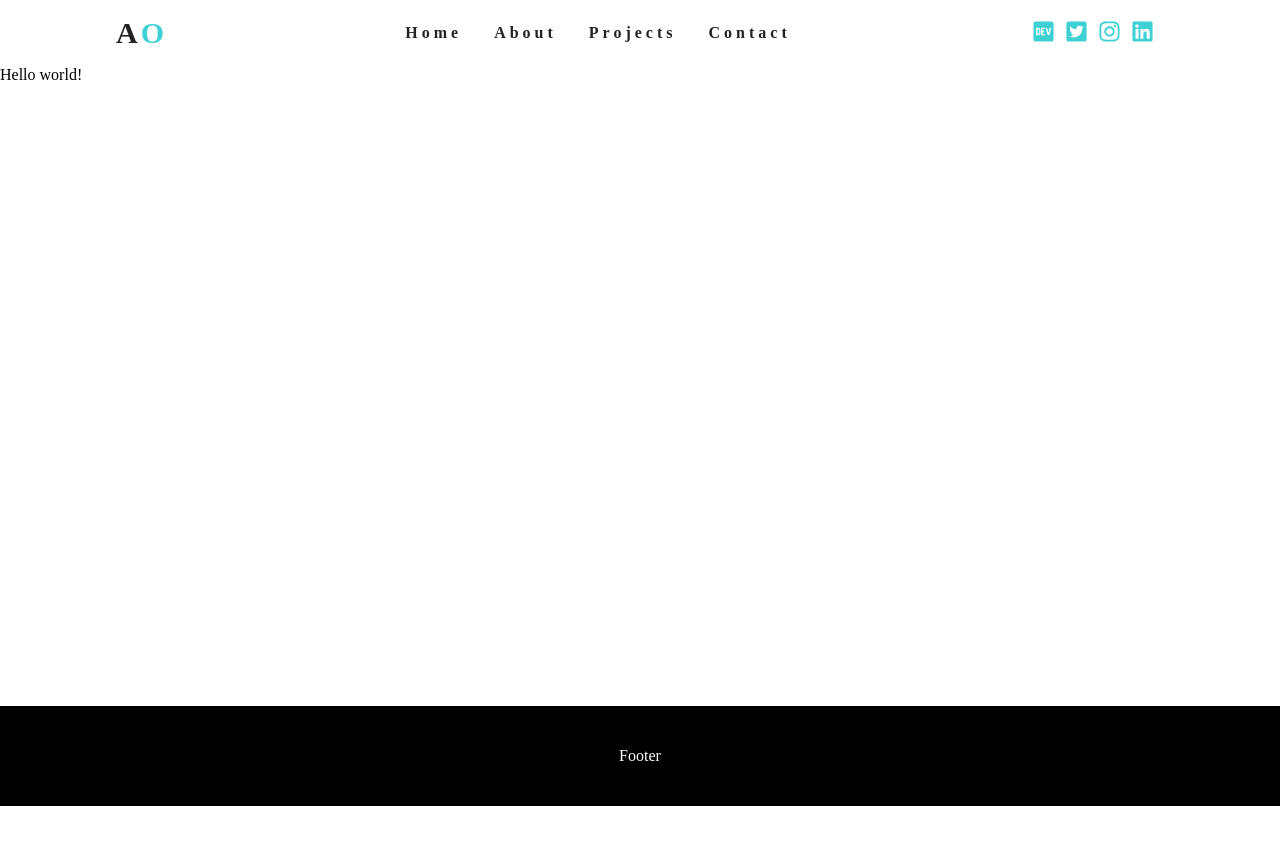
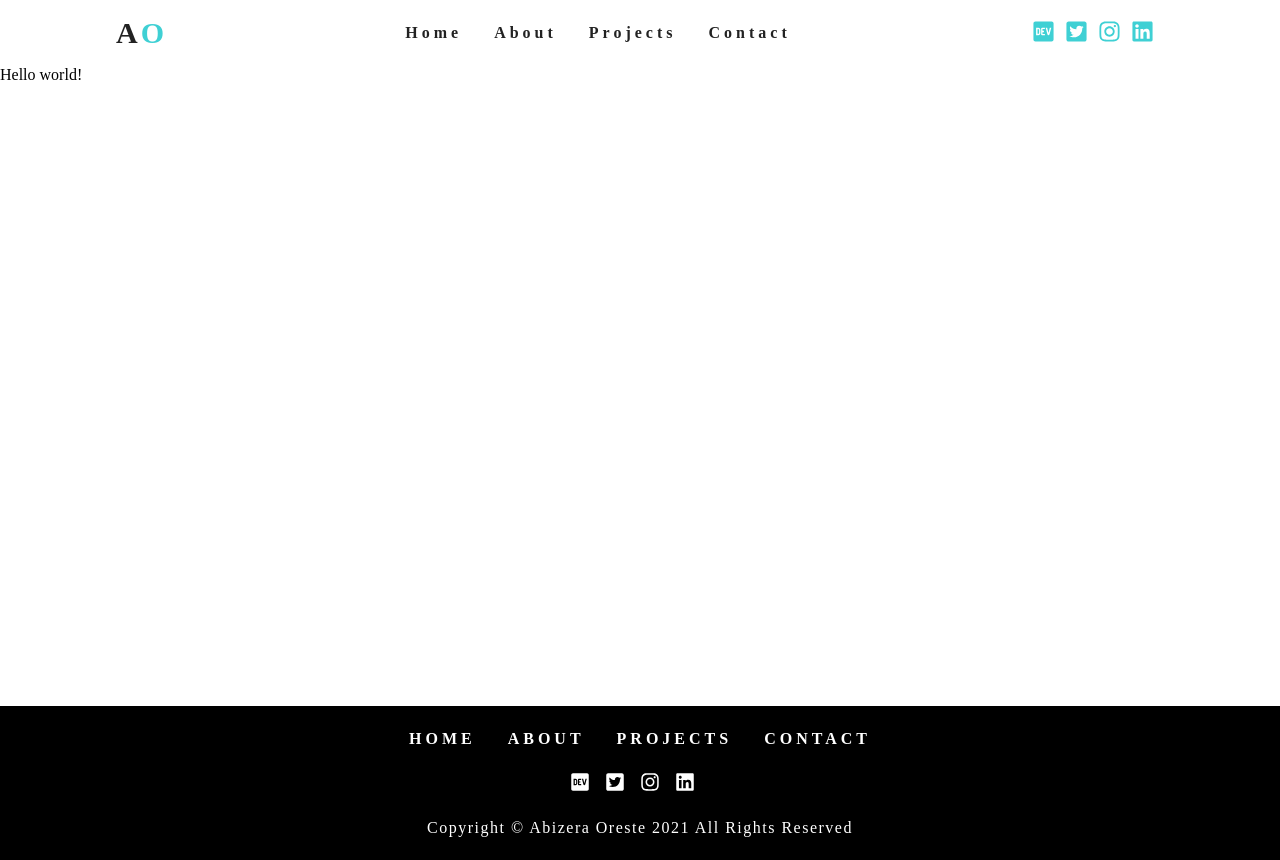
Before and after one commit to oreste-abizera/oresteabizera.tech, a Gatsby site: page / in a window 1280 px wide. Before the commit the page ends 806 px from the top, so only its background shows below. Built offline with nearby package versions, Linux system fonts and the light colour scheme; Gatsby itself is replaced by a stand-in of ours.

Commit message:
Finishing footer

```diff
--- a/src/components/Footer.js
+++ b/src/components/Footer.js
@@ -1,7 +1,31 @@
 import React, { Component } from "react"
-
+import * as styles from "../css/footer.module.css"
+import links from "../constants/links"
+import socialIcons from "../constants/social-icons"
+import { Link } from "gatsby"
 export default class Footer extends Component {
   render() {
-    return <footer className="footer">Footer</footer>
+    return (
+      <footer className={`footer ${styles.footer}`}>
+        <div className={styles.footerLinks}>
+          {links.map((link, index) => (
+            <Link key={index} to={link.path}>
+              {link.text}
+            </Link>
+          ))}
+        </div>
+        <div className={styles.socialIcons}>
+          {socialIcons.map((icon, index) => (
+            <Link key={index} to={icon.url} target="_blank">
+              {icon.icon}
+            </Link>
+          ))}
+        </div>
+        <div className={styles.copyright}>
+          Copyright &copy; Abizera Oreste {new Date().getFullYear()} All rights
+          reserved
+        </div>
+      </footer>
+    )
   }
 }
--- /dev/null
+++ b/src/css/footer.module.css
@@ -0,0 +1,55 @@
+.footer {
+  padding: 1rem 3rem;
+  display: flex;
+  flex-direction: column;
+}
+
+.footerLinks {
+  display: flex;
+  flex-direction: row;
+  flex-wrap: wrap;
+  justify-content: center;
+}
+
+.footerLinks a {
+  padding: 0.5rem 1rem;
+  text-decoration: none;
+  text-transform: uppercase;
+  color: #ffffff;
+  transition: var(--mainTransition);
+  font-weight: bold;
+  letter-spacing: var(--mainSpacing);
+}
+
+.footerLinks a:hover {
+  color: var(--primaryColor);
+}
+
+.socialIcons {
+  display: flex;
+  flex-direction: row;
+  padding: 1rem;
+  flex-wrap: wrap;
+}
+
+.socialIcons a {
+  margin-right: 15px;
+  color: #ffffff;
+  transition: var(--mainTransition);
+}
+
+.socialIcons a:hover {
+  color: var(--primaryColor);
+  transform: translateY(-5px);
+}
+
+.socialIcons a svg {
+  font-size: 20px;
+}
+
+.copyright {
+  text-transform: capitalize;
+  letter-spacing: 1.5px;
+  line-height: 2;
+  text-align: center;
+}
--- a/src/css/layout.css
+++ b/src/css/layout.css
@@ -20,7 +20,7 @@
 }
 
 .footer {
-  height: 100px;
+  min-height: 100px;
   width: 100%;
   color: #ffffff;
   background-color: #000000;
```
